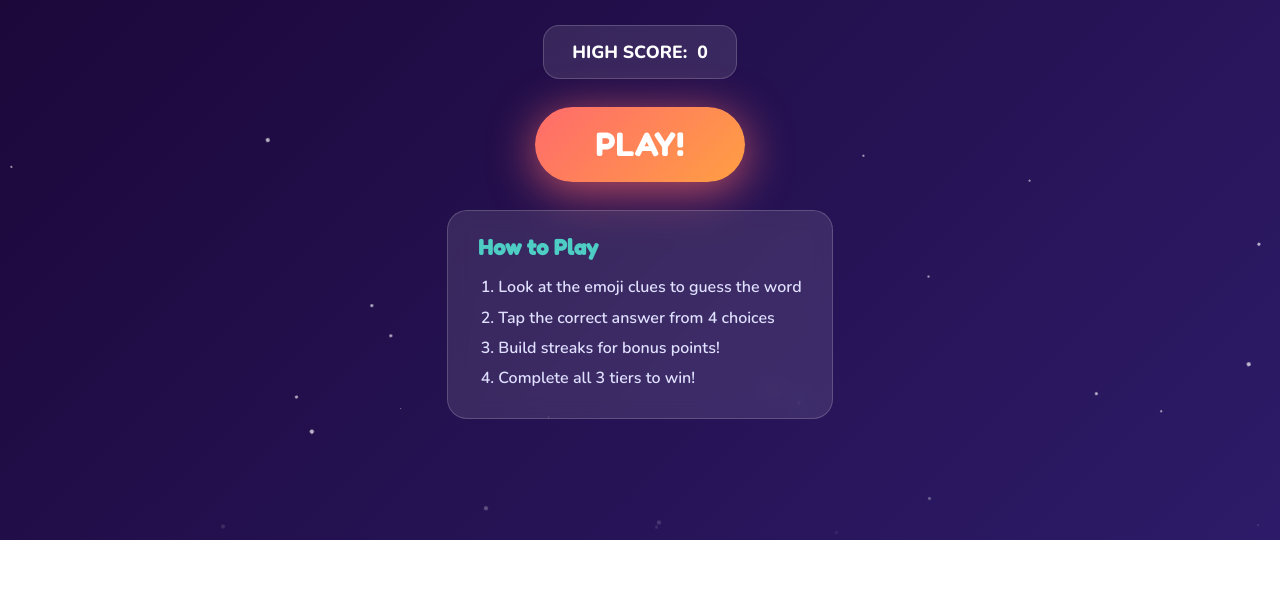
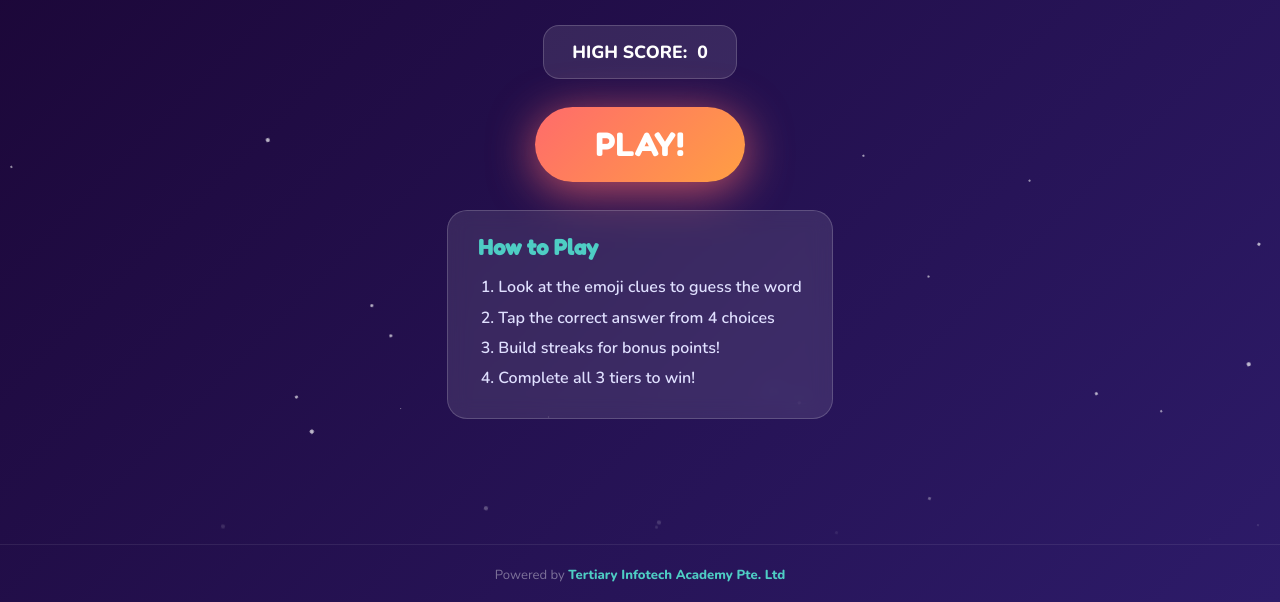
Before and after one commit to alfredang/wordguessing, a plain HTML site: page index.html in a window 1280 px wide. Shown: the part 260-862 px from the top of the page. Before the commit the page ends 800 px from the top, so only its background shows below. Drawn offline with nearby package versions, Linux system fonts and the light colour scheme.

Commit message:
fix: footer visibility

```diff
--- a/index.html
+++ b/index.html
@@ -399,5 +399,10 @@ function showResult(){
 makeStars();
 updUI();
 </script>
+
+<footer style="text-align:center;padding:20px 16px 16px;font-size:0.82rem;color:rgba(255,255,255,0.4);font-family:'Nunito',sans-serif;border-top:1px solid rgba(255,255,255,0.08);margin-top:4px;line-height:1.6;">
+  Powered by <a href="https://www.tertiarycourses.com.sg/" target="_blank" rel="noopener" style="color:#4ECDC4;text-decoration:none;font-weight:700;">Tertiary Infotech Academy Pte. Ltd</a>
+</footer>
+
 </body>
 </html>
```
